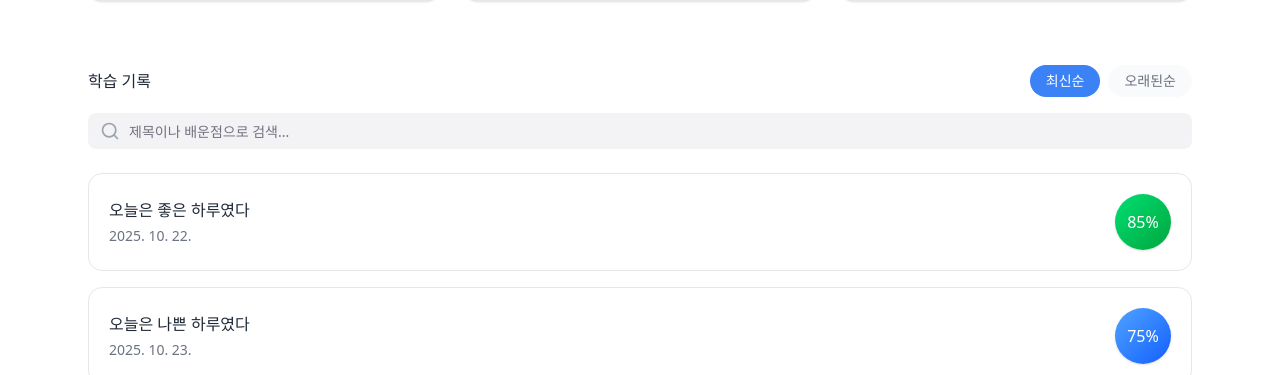
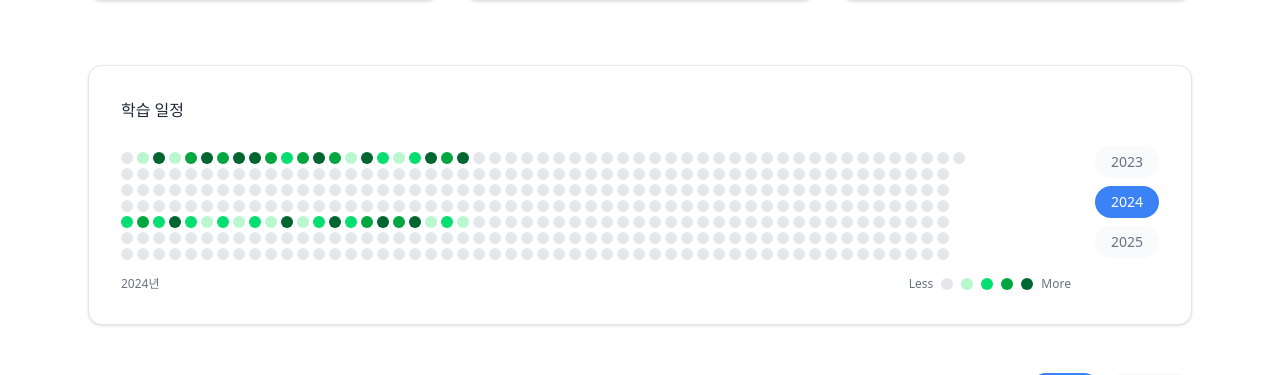
Before and after one commit to Fairy-s-Essentials/yojeong_fe, a React (Vite) app: page /history in a window 1280 px wide. Shown: the part 342-717 px from the top of the page. Built offline with nearby package versions, Linux system fonts and the light colour scheme; no server answers.

Commit message:
feat: 히트맵 컴포넌트 구현 및 history 페이지 추가

```diff
--- /dev/null
+++ b/src/components/Heatmap.tsx
@@ -0,0 +1,111 @@
+interface HeatmapProps {
+  years: number[];
+  yearlyLearningData: {
+    year: number;
+    learningDays: { date: string; count: number; averageScore: number }[];
+  };
+  selectedYear: number;
+  onYearChange: (year: number) => void;
+}
+
+const Heatmap = ({ years, yearlyLearningData, selectedYear, onYearChange }: HeatmapProps) => {
+  // selectedYear가 yearlyLearningData의 year와 일치하는지 확인
+  const isDataAvailable = yearlyLearningData.year === selectedYear;
+  const learningDays = isDataAvailable ? yearlyLearningData.learningDays : [];
+
+  // 선택된 연도의 365일 데이터 생성
+  const heatmapData = Array.from({ length: 365 }, (_, dayIndex) => {
+    const date = new Date(selectedYear, 0, 1); // selectedYear 사용
+    date.setDate(date.getDate() + dayIndex);
+    const dateString = date.toISOString().split('T')[0];
+
+    const dayData = learningDays.find((day) => day.date === dateString);
+    if (!dayData) return { level: 0, count: 0, averageScore: 0 };
+
+    // count를 level로 변환 (0-4)
+    let level = 0;
+    if (dayData.count === 1) level = 1;
+    else if (dayData.count === 2) level = 2;
+    else if (dayData.count === 3) level = 3;
+    else if (dayData.count >= 4) level = 4;
+
+    return { level, count: dayData.count, averageScore: dayData.averageScore };
+  });
+
+  const getHeatmapColor = (level: number) => {
+    if (level === 0) return 'bg-app-gray-200';
+    if (level === 1) return 'bg-green-200';
+    if (level === 2) return 'bg-green-400';
+    if (level === 3) return 'bg-green-600';
+    return 'bg-green-800';
+  };
+
+  const handleYearChange = (year: number) => {
+    onYearChange(year);
+  };
+
+  return (
+    <div className="flex gap-6">
+      {/* Left side: Heatmap */}
+      <div className="flex-1">
+        <div className="overflow-x-auto">
+          <div className="inline-flex gap-1">
+            {Array.from({ length: 53 }, (_, weekIdx) => (
+              <div key={weekIdx} className="flex flex-col gap-1">
+                {Array.from({ length: 7 }, (_, dayIdx) => {
+                  const idx = weekIdx * 7 + dayIdx;
+                  if (idx >= 365) return null;
+                  const dayData = heatmapData[idx];
+                  const date = new Date(selectedYear, 0, 1);
+                  date.setDate(date.getDate() + idx);
+
+                  const tooltipText =
+                    dayData.count && dayData.count > 0
+                      ? `${date.toLocaleDateString('ko-KR')}\n학습 횟수: ${dayData.count}개\n평균 점수: ${dayData.averageScore}%`
+                      : `${date.toLocaleDateString('ko-KR')}\n학습 기록 없음`;
+
+                  return (
+                    <div
+                      key={dayIdx}
+                      className={`w-3 h-3 rounded-sm ${getHeatmapColor(dayData.level)} cursor-pointer hover:ring-2 hover:ring-app-blue transition-all`}
+                      title={tooltipText}
+                    />
+                  );
+                })}
+              </div>
+            ))}
+          </div>
+        </div>
+        <div className="flex items-center justify-between mt-4">
+          <span className="text-xs text-app-gray-500">{selectedYear}년</span>
+          <div className="flex items-center gap-2 text-xs text-app-gray-500">
+            <span>Less</span>
+            {[0, 1, 2, 3, 4].map((level) => (
+              <div key={level} className={`w-3 h-3 rounded-sm ${getHeatmapColor(level)}`} />
+            ))}
+            <span>More</span>
+          </div>
+        </div>
+      </div>
+
+      {/* Right side: Year buttons */}
+      <div className="flex flex-col gap-2">
+        {years.map((year) => (
+          <button
+            key={year}
+            onClick={() => handleYearChange(year)}
+            className={`px-4 py-1.5 rounded-full text-sm transition-colors whitespace-nowrap ${
+              year === selectedYear
+                ? 'bg-app-blue text-white'
+                : 'bg-app-gray-50 text-app-gray-500 hover:bg-app-gray-200'
+            }`}
+          >
+            {year}
+          </button>
+        ))}
+      </div>
+    </div>
+  );
+};
+
+export default Heatmap;
--- a/src/pages/HistoryPage.tsx
+++ b/src/pages/HistoryPage.tsx
@@ -5,6 +5,7 @@ import Pagination from '@/components/Pagination';
 import { BookOpen } from 'lucide-react';
 import { useNavigate } from 'react-router';
 import type { HistorySummary } from '@/types/main.type';
+import Heatmap from '@/components/Heatmap';
 
 export const HistoryPage = () => {
   const navigate = useNavigate();
@@ -21,12 +22,69 @@ export const HistoryPage = () => {
   const [inputValue, setInputValue] = useState<string>('');
   const [currentPage, setCurrentPage] = useState<number>(1);
   const [, setSortOrder] = useState<string>('latest');
+  const [selectedYear, setSelectedYear] = useState<number>(2024);
 
   const mockHistorySummary: HistorySummary[] = [
     { id: 1, similarityScore: 85, userSummary: '오늘은 좋은 하루였다', createdAt: '2025-10-22' },
     { id: 2, similarityScore: 75, userSummary: '오늘은 나쁜 하루였다', createdAt: '2025-10-23' },
     { id: 3, similarityScore: 65, userSummary: '오늘은 보통 하루였다', createdAt: '2025-10-24' },
   ];
+
+  const staticMockHeatmapData = {
+    years: [2023, 2024, 2025],
+    yearlyLearningData: {
+      year: 2024,
+      learningDays: [
+        { date: '2024-01-05', count: 2, averageScore: 85 },
+        { date: '2024-01-08', count: 1, averageScore: 92 },
+        { date: '2024-01-12', count: 3, averageScore: 78 },
+        { date: '2024-01-15', count: 4, averageScore: 95 },
+        { date: '2024-01-19', count: 2, averageScore: 88 },
+        { date: '2024-01-22', count: 1, averageScore: 91 },
+        { date: '2024-01-26', count: 5, averageScore: 87 },
+        { date: '2024-01-29', count: 3, averageScore: 94 },
+        { date: '2024-02-02', count: 2, averageScore: 82 },
+        { date: '2024-02-05', count: 4, averageScore: 89 },
+        { date: '2024-02-09', count: 1, averageScore: 96 },
+        { date: '2024-02-12', count: 3, averageScore: 84 },
+        { date: '2024-02-16', count: 2, averageScore: 90 },
+        { date: '2024-02-19', count: 5, averageScore: 93 },
+        { date: '2024-02-23', count: 1, averageScore: 86 },
+        { date: '2024-02-26', count: 4, averageScore: 91 },
+        { date: '2024-03-01', count: 2, averageScore: 88 },
+        { date: '2024-03-04', count: 3, averageScore: 95 },
+        { date: '2024-03-08', count: 1, averageScore: 87 },
+        { date: '2024-03-11', count: 2, averageScore: 92 },
+        { date: '2024-03-15', count: 4, averageScore: 89 },
+        { date: '2024-03-18', count: 3, averageScore: 94 },
+        { date: '2024-03-22', count: 1, averageScore: 85 },
+        { date: '2024-03-25', count: 5, averageScore: 90 },
+        { date: '2024-03-29', count: 2, averageScore: 93 },
+        { date: '2024-04-01', count: 3, averageScore: 88 },
+        { date: '2024-04-05', count: 4, averageScore: 91 },
+        { date: '2024-04-08', count: 1, averageScore: 86 },
+        { date: '2024-04-12', count: 2, averageScore: 95 },
+        { date: '2024-04-15', count: 5, averageScore: 87 },
+        { date: '2024-04-19', count: 3, averageScore: 92 },
+        { date: '2024-04-22', count: 2, averageScore: 89 },
+        { date: '2024-04-26', count: 4, averageScore: 94 },
+        { date: '2024-04-29', count: 1, averageScore: 90 },
+        { date: '2024-05-03', count: 3, averageScore: 85 },
+        { date: '2024-05-06', count: 2, averageScore: 93 },
+        { date: '2024-05-10', count: 5, averageScore: 88 },
+        { date: '2024-05-13', count: 4, averageScore: 91 },
+        { date: '2024-05-17', count: 1, averageScore: 86 },
+        { date: '2024-05-20', count: 3, averageScore: 95 },
+        { date: '2024-05-24', count: 2, averageScore: 87 },
+        { date: '2024-05-27', count: 4, averageScore: 92 },
+        { date: '2024-05-31', count: 1, averageScore: 89 },
+      ],
+    },
+  };
+
+  const handleYearChange = (year: number) => {
+    setSelectedYear(year);
+  };
 
   const handleSortOrder = (order: string) => {
     setSortOrder(order);
@@ -59,6 +117,15 @@ export const HistoryPage = () => {
           <StatisticCard type="streak" size="lg" value="12일" />
         </div>
 
+        <div className="bg-white rounded-xl p-8 shadow-sm border border-app-gray-200 mb-12 w-full">
+          <h2 className="text-app-gray-800 mb-6">학습 일정</h2>
+          <Heatmap
+            years={staticMockHeatmapData.years}
+            yearlyLearningData={staticMockHeatmapData.yearlyLearningData}
+            selectedYear={selectedYear}
+            onYearChange={handleYearChange}
+          />
+        </div>
         {/* 학습 기록 영역 */}
         <div className="mb-6 w-full flex flex-col gap-6">
           <div className="w-full flex flex-col">
@@ -79,7 +146,6 @@ export const HistoryPage = () => {
               onChange={(e) => setInputValue(e.target.value)}
             />
           </div>
-
           <div className="space-y-4 mb-8">
             {mockHistorySummary && mockHistorySummary.length > 0 ? (
               <div className="space-y-4">
```
